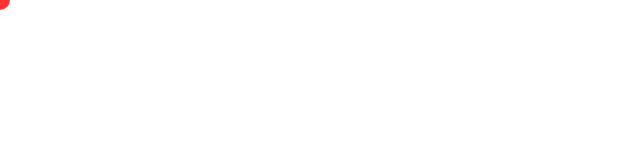
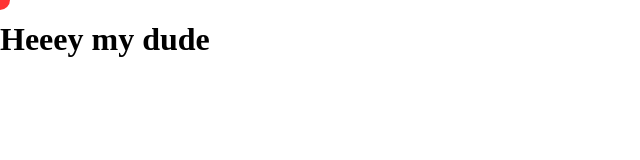
Before and after one commit to j45lives/Cursor, a plain HTML site: page index.html in a window 1280 px wide. Shown: the whole page, without its empty margins (0-640 px from the left). Drawn offline with Linux system fonts and the light colour scheme.

Commit message:
Add new heading

```diff
--- a/index.html
+++ b/index.html
@@ -1,13 +1,17 @@
 <!DOCTYPE html>
 <html lang="en">
+
 <head>
   <meta charset="UTF-8" />
   <meta name="viewport" content="width=device-width, initial-scale=1.0" />
   <title>Cursor Animation</title>
   <link rel="stylesheet" href="./styles.css" />
 </head>
+
 <body>
+  <h1>Heeey my dude</h1>
   <div class="cursor"></div>
   <script src="./script.js"></script>
 </body>
+
 </html>
```
Also changed, not shown: 1 other file. Lines whose indentation alone changed are shown as unchanged.
